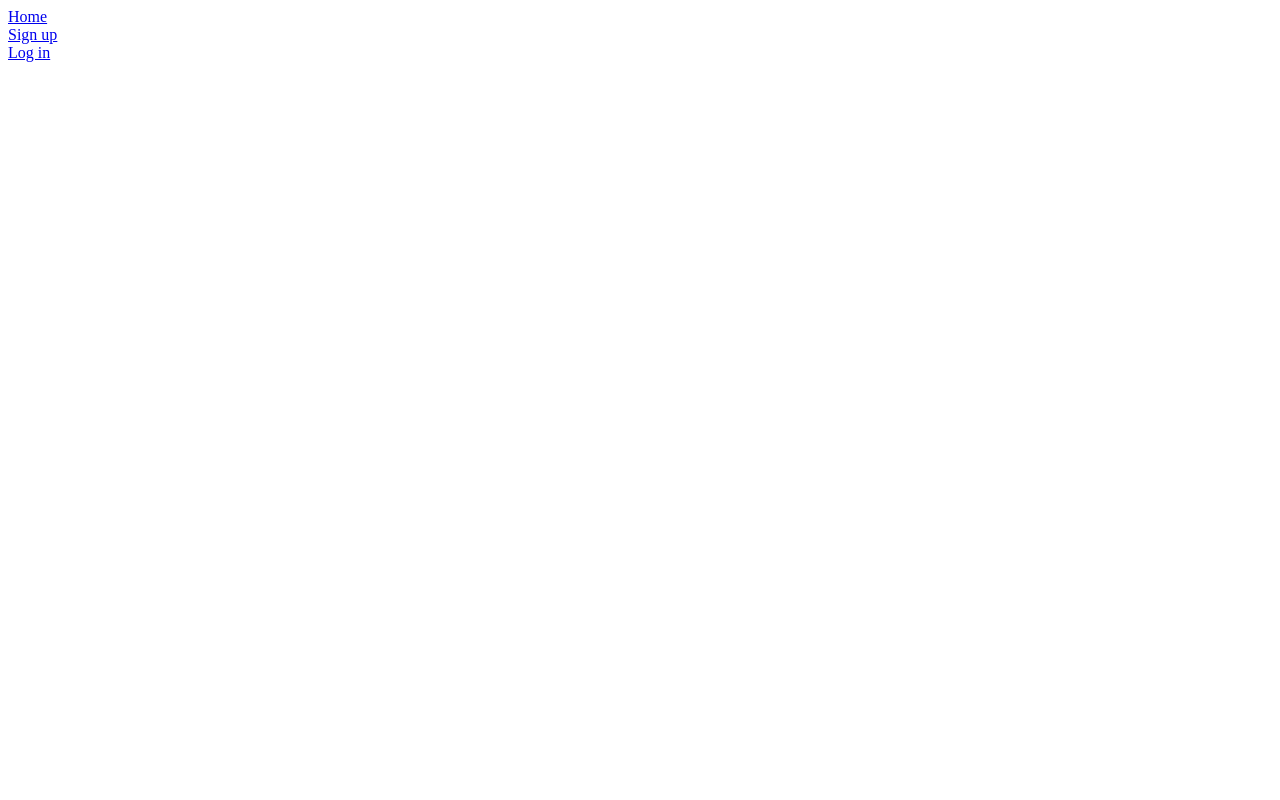
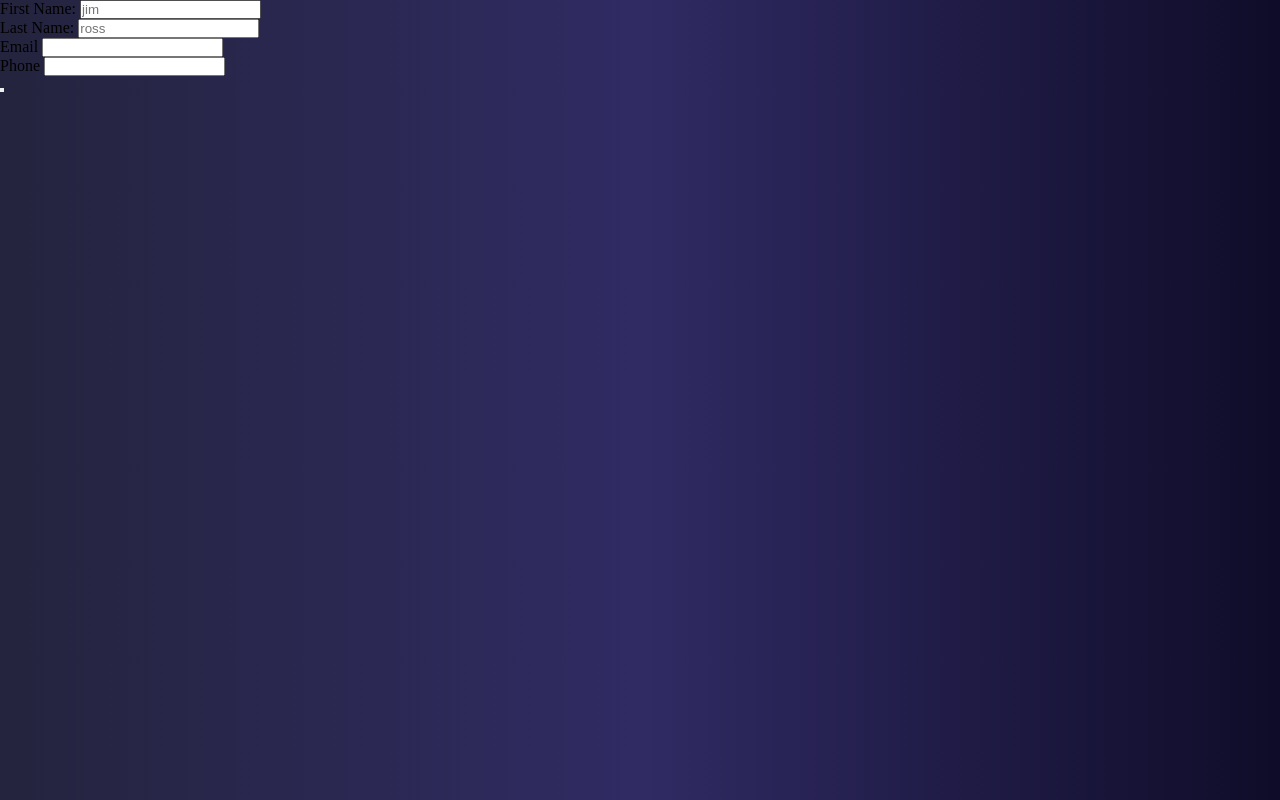
Before and after one commit to krupt3x/signup-form, a website: page index.html in a window 1280 px wide. Drawn offline with Linux system fonts and the light colour scheme.

Commit message:
create the form's structure using html add gradient as bg

```diff
--- a/index.html
+++ b/index.html
@@ -9,14 +9,37 @@
   </head>
 
   <body>
-    <header>
-      <nav>
-        <ul>
-          <li><a href="#home">Home</a></li>
-          <li><a href="#signup">Sign up</a></li>
-          <li><a href="#login">Log in</a></li>
-        </ul>
-      </nav>
-    </header>
+    <main>
+      <section>
+        <form action="#" method="post">
+          <label for="fname">First Name:</label>
+          <input
+            type="text"
+            name="fname"
+            id="fname"
+            required
+            placeholder="jim"
+          />
+          <br />
+          <label for="lname">Last Name:</label>
+          <input
+            type="text"
+            required
+            name="lname"
+            id="lname"
+            placeholder="ross"
+          />
+          <br />
+          <label for="email">Email</label>
+          <input type="email" name="email" id="email" required>
+          <br>
+          <label for="number">Phone</label>
+          <input type="tel" name="number" id="number"  required maxlength="10">
+          <br>
+          <button type="submit"></button>
+        </form>
+
+      </section>
+    </main>
   </body>
 </html>
--- a/styles/style.css
+++ b/styles/style.css
@@ -1,5 +1,21 @@
-body * {
+* {
   box-sizing: border-box;
   margin: 0;
   padding: 0;
 }
+
+body {
+  background: #0f0c29; /* fallback for old browsers */
+  background: -webkit-linear-gradient(
+    to right,
+    #24243e,
+    #302b63,
+    #0f0c29
+  ); /* Chrome 10-25, Safari 5.1-6 */
+  background: linear-gradient(
+    to right,
+    #24243e,
+    #302b63,
+    #0f0c29
+  ); /* W3C, IE 10+/ Edge, Firefox 16+, Chrome 26+, Opera 12+, Safari 7+ */
+}
```
